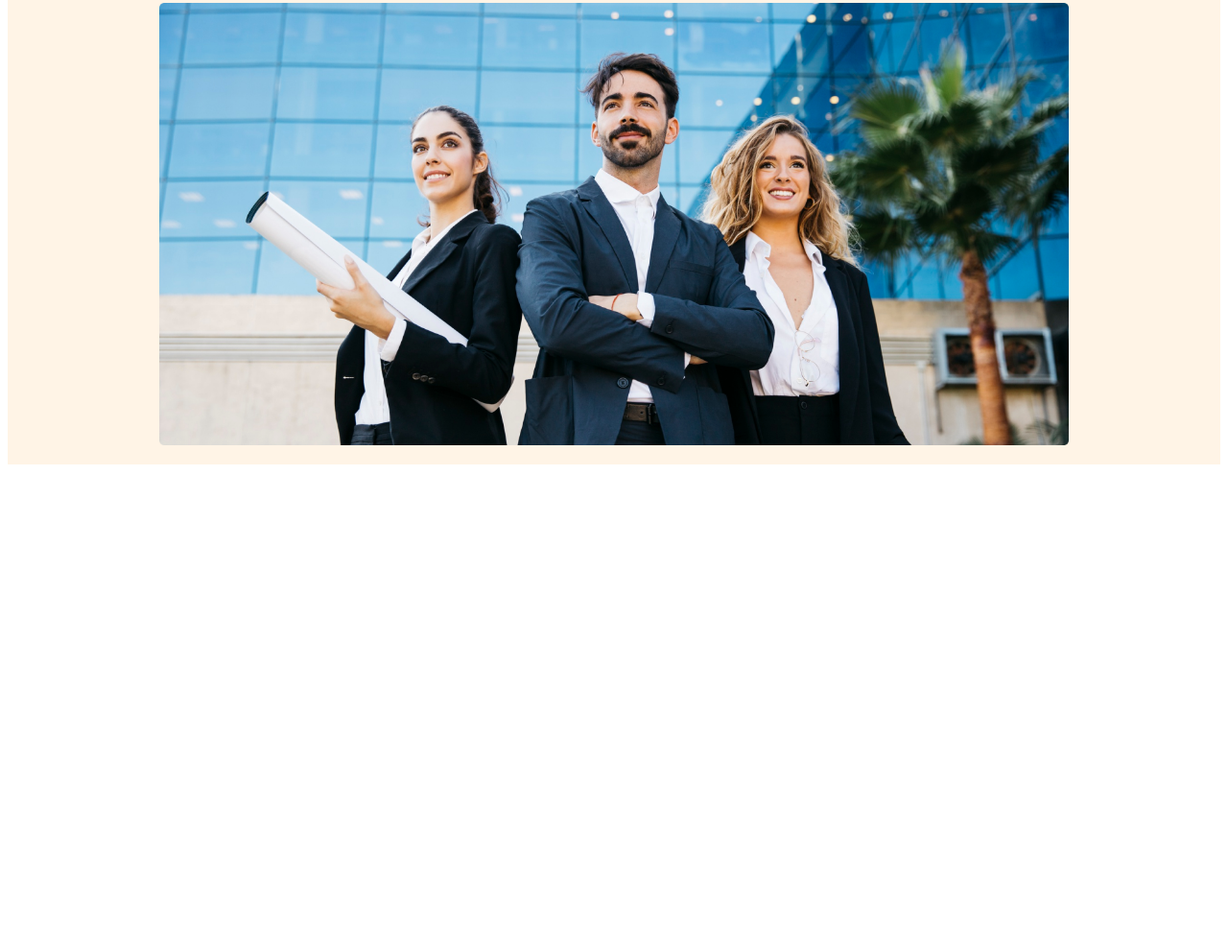
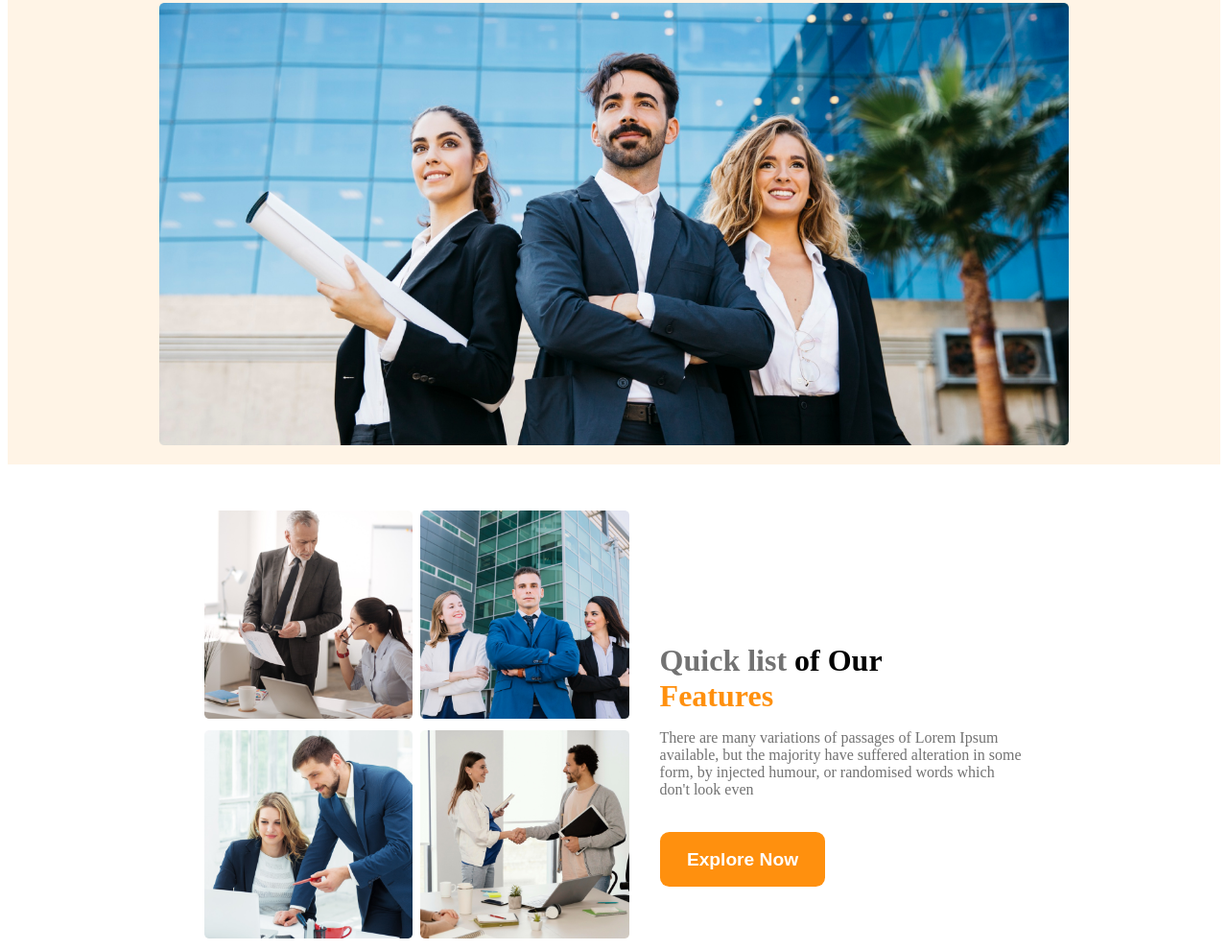
Before and after one commit to anonnoy-oniket/g3-architect, a plain HTML site: page index.html in a window 1280 px wide. Shown: the part 495-1485 px from the top of the page at 96% size. Before the commit the page ends 987 px from the top, so only its background shows below. Drawn offline with Linux system fonts and the light colour scheme.

Commit message:
3rd section

```diff
--- a/index.html
+++ b/index.html
@@ -25,11 +25,31 @@
         <h1 class="banner-title">Brand New</h1>
         <h1 class="banner-title">Group of Architects</h1>
         <p class="banner-description">There are many variations of passages of Lorem Ipsum available, but the majority have suffered alteration in some form, by injected humour, or randomised words which don't look even</p>
-        <button>Explore Now</button>
+        <button class="primary-btn">Explore Now</button>
         <div class="banner-image">
             <img src="images/banner.png" alt="">
         </div>
     </section>
+    <section class="features-container">
+        <div class="quick-list">
+            <div class="quick-img">
+                <div><img src="images/team1.png" alt=""></div>
+                <div><img src="images/team2.png" alt=""></div>
+                <div><img src="images/team3.png" alt=""></div>
+                <div><img src="images/team4.png" alt=""></div>
+            </div>
+            <div class="quick-description">
+                <h1><span style="color: #727272;">Quick list</span> of Our</h1>
+                <h1 style="color: #FF900E;">Features</h1>
+                <p style="color: #727272;">There are many variations of passages of Lorem Ipsum available, but the majority have suffered alteration in some form, by injected humour, or randomised words which don't look even</p>
+                <button class="primary-btn">Explore Now</button>
+            </div>
+        </div>
+        <div class="features">
+
+        </div>
+    </section>
+
 </body>
 
 </html>
--- a/styles.css
+++ b/styles.css
@@ -1,5 +1,17 @@
 /*------------ general styles ------------*/
 
+.primary-btn {
+    color: white;
+    font-size: larger;
+    font-weight: 600;
+    background-color: #FF900E;
+    border: none;
+    border-radius: .5em;
+    width: 9em;
+    height: 3em;
+    margin-top: 1em;
+    margin-bottom: 3em;
+}
 
 /*----------- header styles -----------*/
 
@@ -45,25 +57,46 @@ header a {
     color: #727272;
 }
 
-.banner button {
-    color: white;
-    font-size: larger;
-    font-weight: 600;
-    background-color: #FF900E;
-    border: none;
-    border-radius: .5em;
-    width: 9em;
-    height: 3em;
-    margin-top: 1em;
-    margin-bottom: 3em;
-}
-
 .banner-image {
     width: 75%;
 }
 
 .banner-image img {
     width: 100%;
+}
+
+/*---------------------features container----------------- */
+
+.features-container {
+    margin-top: 3em;
+}
+
+.quick-list {
+    display: flex;
+    align-items: flex-end;
+    justify-content: center;
+    gap: 2em;
+}
+
+.quick-img {
+    width: 35%;
+    display: grid;
+    grid-template-columns: 1fr 1fr;
+    gap: .5em;
+}
+
+.quick-img img {
+    width: 100%;
+}
+
+.quick-description {
+
+    width: 30%;
+}
+
+.quick-description h1 {
+    font-size: 2em;
+    margin: 0;
 }
 
 /* mobile devices css */
@@ -77,4 +110,23 @@ header a {
         flex-direction: column;
         gap: 5px;
     }
+
+    /* features container */
+
+    .quick-img {
+        grid-template-columns: 1fr;
+    }
+
+    .quick-list {
+        flex-direction: column;
+        align-items: center;
+    }
+
+    .quick-img {
+        width: 80%;
+    }
+
+    .quick-description {
+        width: 80%;
+    }
 }
```
